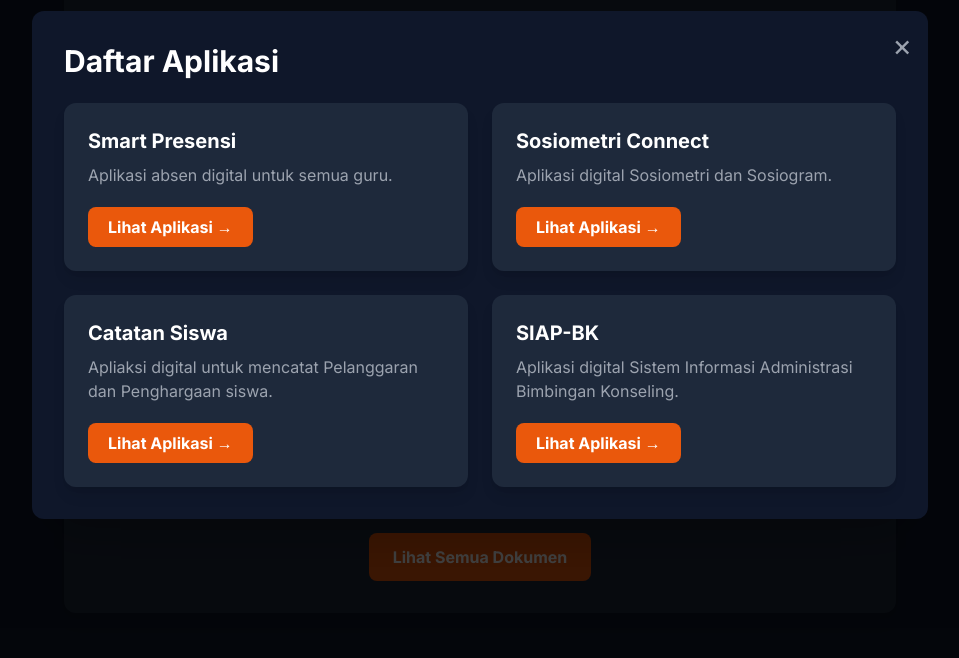
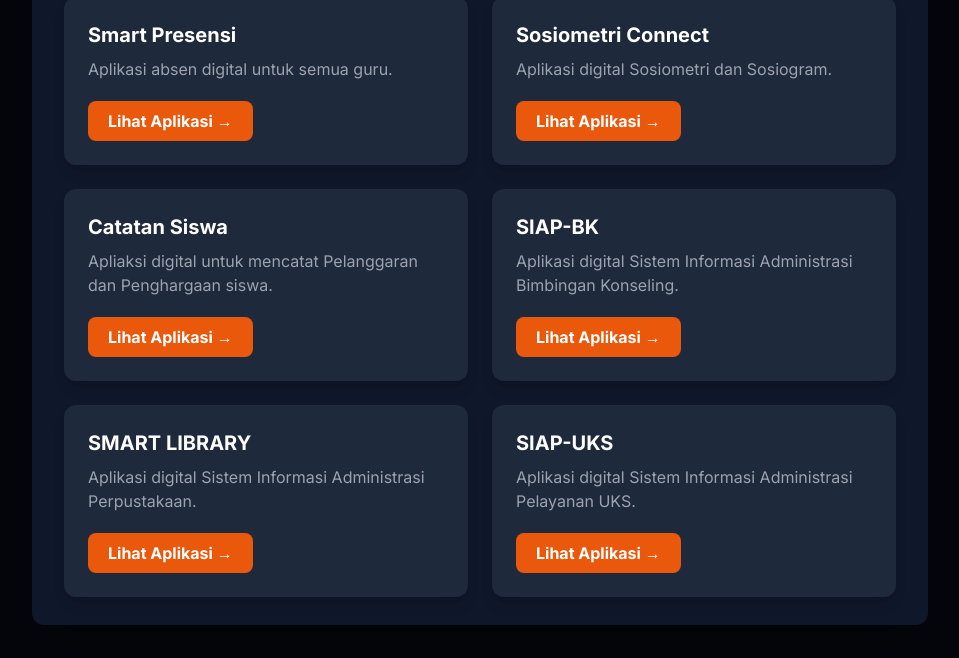
Before and after one commit to yayan91/mappaguru-online, a plain HTML site: page index.html in a window 1280 px wide. Both pictures are taken after a click on the button "Lihat Semua Aplikasi". Shown: the part 705-1363 px from the top of the page, without its empty margins (160-1119 px from the left). Drawn offline with nearby package versions, Linux system fonts and the light colour scheme.

Commit message:
Update index.html

```diff
--- a/index.html
+++ b/index.html
@@ -99,6 +99,8 @@
                             <div class="bg-slate-800 p-6 rounded-xl shadow-lg card-hover transition-all duration-300"><h3 class="text-xl font-bold text-white">Sosiometri Connect</h3><p class="text-gray-400 my-2">Aplikasi digital Sosiometri dan Sosiogram.</p><a href="https://bk-connect-eta.vercel.app/" target="_blank" class="inline-block mt-3 bg-orange-600 text-white font-semibold px-5 py-2 rounded-lg hover:bg-orange-500 transition-colors">Lihat Aplikasi &rarr;</a></div>
                             <div class="bg-slate-800 p-6 rounded-xl shadow-lg card-hover transition-all duration-300"><h3 class="text-xl font-bold text-white">Catatan Siswa</h3><p class="text-gray-400 my-2">Apliaksi digital untuk mencatat Pelanggaran dan Penghargaan siswa.</p><a href="https://pelanggaran-penghargaan.vercel.app/" target="_blank" class="inline-block mt-3 bg-orange-600 text-white font-semibold px-5 py-2 rounded-lg hover:bg-orange-500 transition-colors">Lihat Aplikasi &rarr;</a></div>
                             <div class="bg-slate-800 p-6 rounded-xl shadow-lg card-hover transition-all duration-300"><h3 class="text-xl font-bold text-white">SIAP-BK</h3><p class="text-gray-400 my-2">Aplikasi digital Sistem Informasi Administrasi Bimbingan Konseling.</p><a href="https://administrasi-bk-connect.vercel.app/" target="_blank" class="inline-block mt-3 bg-orange-600 text-white font-semibold px-5 py-2 rounded-lg hover:bg-orange-500 transition-colors">Lihat Aplikasi &rarr;</a></div>
+							 <div class="bg-slate-800 p-6 rounded-xl shadow-lg card-hover transition-all duration-300"><h3 class="text-xl font-bold text-white">SMART LIBRARY</h3><p class="text-gray-400 my-2">Aplikasi digital Sistem Informasi Administrasi Perpustakaan.</p><a href="https://smart-library-opal.vercel.app/" target="_blank" class="inline-block mt-3 bg-orange-600 text-white font-semibold px-5 py-2 rounded-lg hover:bg-orange-500 transition-colors">Lihat Aplikasi &rarr;</a></div>
+							 <div class="bg-slate-800 p-6 rounded-xl shadow-lg card-hover transition-all duration-300"><h3 class="text-xl font-bold text-white">SIAP-UKS</h3><p class="text-gray-400 my-2">Aplikasi digital Sistem Informasi Administrasi Pelayanan UKS.</p><a href="https://https://uks-connected.vercel.app/" target="_blank" class="inline-block mt-3 bg-orange-600 text-white font-semibold px-5 py-2 rounded-lg hover:bg-orange-500 transition-colors">Lihat Aplikasi &rarr;</a></div>
                         </div>
                     </div>
                 </div>
```
